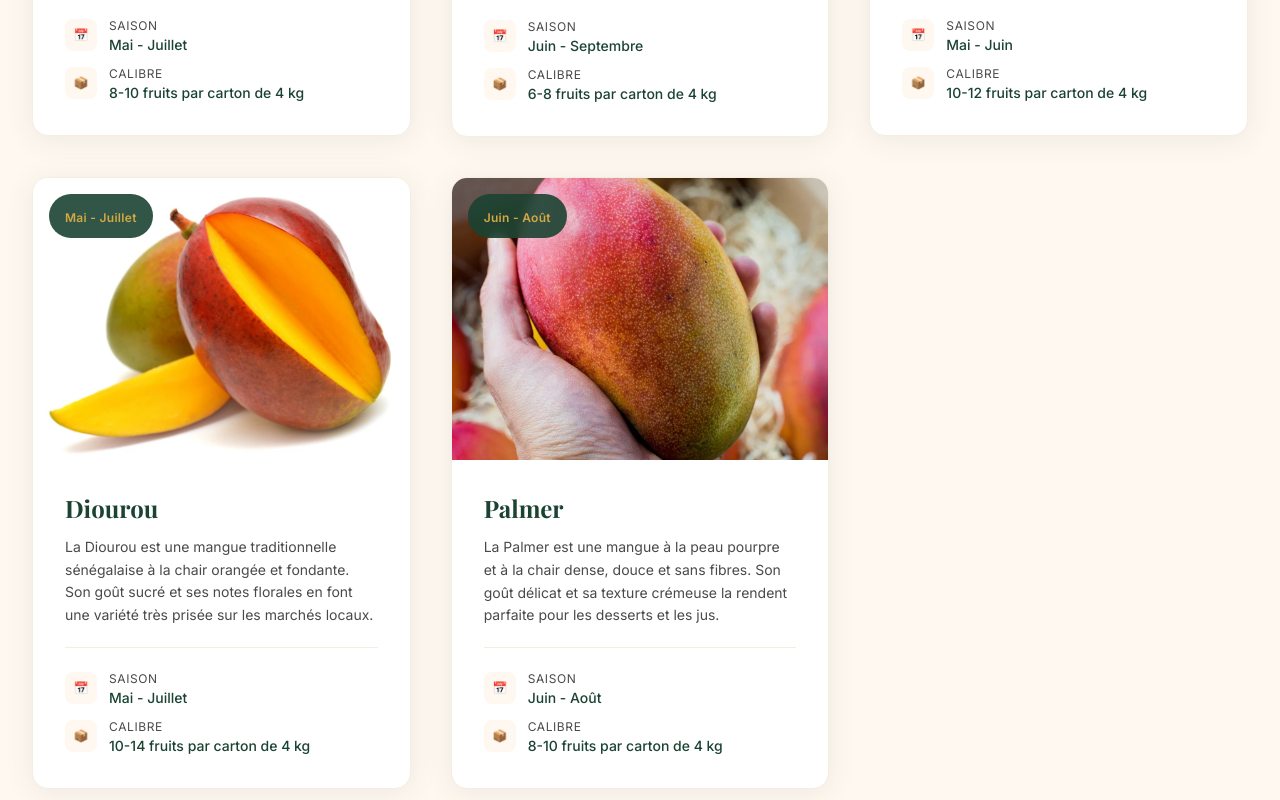
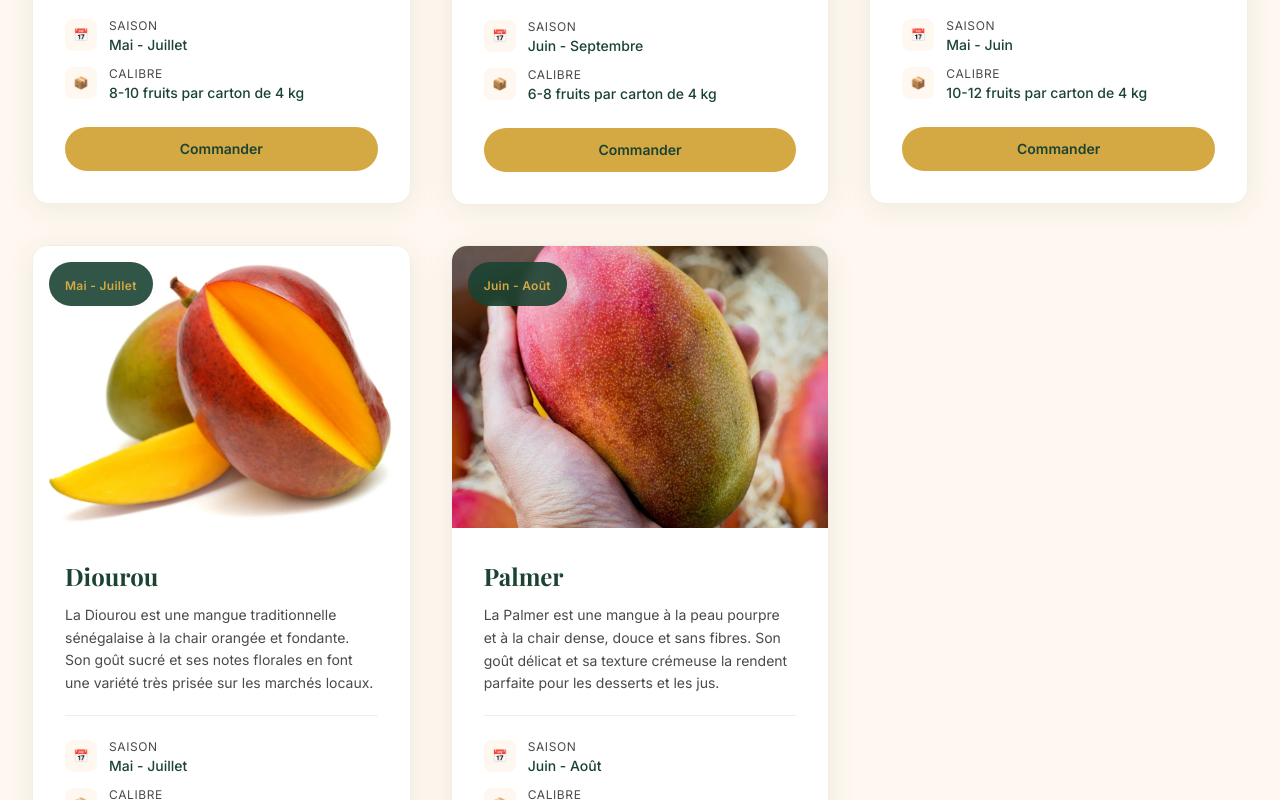
Before and after one commit to CABS77/Mangue, a Next.js app: page /produits in a window 1280 px wide. Shown: the part 1100-1900 px from the top of the page. Built offline with nearby package versions, Linux system fonts and the light colour scheme; a web font is replaced by a local one.

Commit message:
Enable API routes and add Commander button on product cards
- Remove output:'export' from next.config.mjs to enable serverless API routes
- Add Commander button to ProductCard linking to /commande with product pre-selected

```diff
--- a/next.config.mjs
+++ b/next.config.mjs
@@ -1,9 +1,4 @@
 /** @type {import('next').NextConfig} */
-const nextConfig = {
-  output: 'export',
-  images: {
-    unoptimized: true,
-  },
-};
+const nextConfig = {};
 
 export default nextConfig;
--- a/src/components/products/ProductCard.tsx
+++ b/src/components/products/ProductCard.tsx
@@ -1,3 +1,4 @@
+import Link from 'next/link';
 import { Product } from '@/types';
 
 interface ProductCardProps {
@@ -48,6 +49,12 @@ export default function ProductCard({ product }: ProductCardProps) {
             </div>
           </div>
         </div>
+        <Link
+          href={`/commande?produit=${encodeURIComponent(product.name)}`}
+          className="mt-6 flex w-full items-center justify-center gap-2 rounded-full bg-gold px-6 py-3 text-sm font-semibold text-forest-green transition-all duration-300 hover:bg-gold-light hover:shadow-gold font-sans"
+        >
+          Commander
+        </Link>
       </div>
     </article>
   );
```
